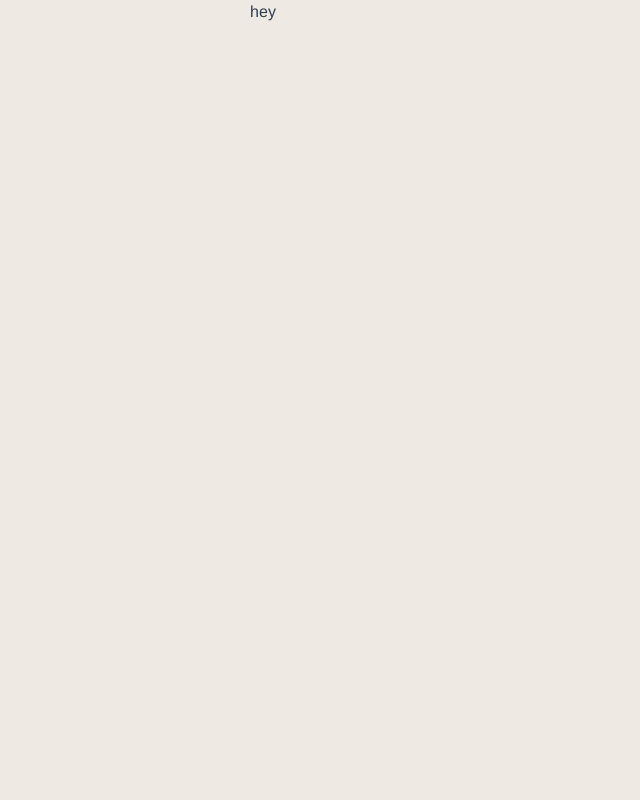
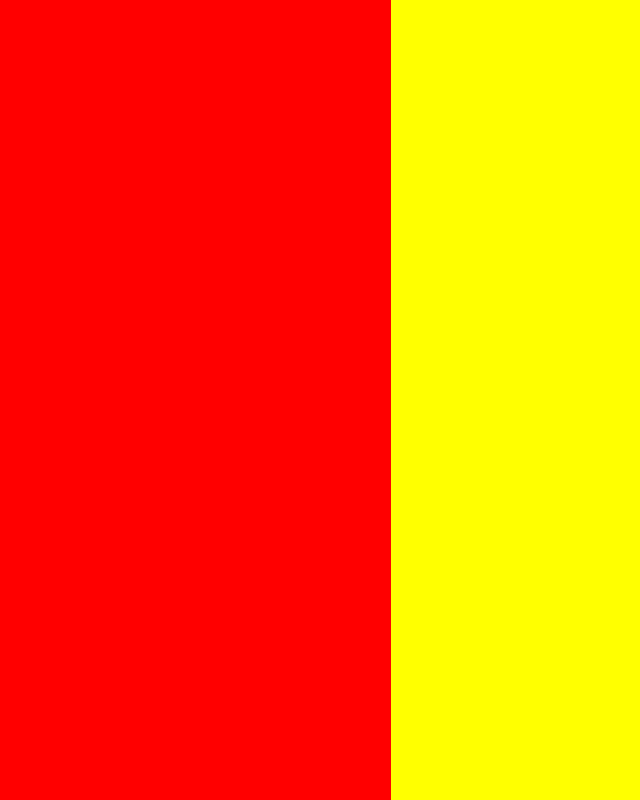
Before and after one commit to MiniManch/DomiArtAgain, a Vue app: page /painting/1 in a window 1280 px wide. Shown: the whole page, without its empty margins (377-1017 px from the left). Built offline with nearby package versions, Linux system fonts and the light colour scheme; a web font is replaced by a local one.

Commit message:
just starting the fucking component

```diff
--- a/src/components/Gallery/GalleryItem.vue
+++ b/src/components/Gallery/GalleryItem.vue
@@ -1,15 +1,51 @@
 <template>
-   <div>hey</div>
+    <div class="total-wrapper">
+        <div class="image"></div>
+        <div class="info"></div>
+    </div>
 </template>
 
 <script>
 import 'animate.css';
+import {getItemData} from '../../utils/utilFuncs.js'
 
 export default {
     name: 'GalleryItem',
+    data(){
+        return {
+            itemId: null,
+            itemData: null // Initialize itemData to store the data of the matched item
+        }
+    },
+    mounted(){
+        this.itemId = this.$router.currentRoute._rawValue.params.id;
+        this.itemData = getItemData('/data/GalleryImages.json',this.itemId);
+        },
+    // methods:{
+
+    // }
 }
 </script>
 
 <style scoped>
 @import url('https://fonts.googleapis.com/css2?family=Comfortaa:wght@300;400&display=swap');
+
+.total-wrapper{
+    width:100vw;
+    height:100vh;
+
+    display:flex;
+    flex-direction:row;
+    justify-content: center;
+}
+
+.image{
+    width:60%;
+    background-color: red;
+}
+
+.info{
+    width:40%;
+    background-color: yellow;
+}
 </style>
--- a/src/router/index.js
+++ b/src/router/index.js
@@ -3,7 +3,10 @@ import Home from '../components/Home/Home.vue';
 import GalleryItem from '../components/Gallery/GalleryItem.vue'; // Assuming you have a component for painting details
 
 const routes = [
-    { path: '/', component: Home},
+    { path: '/', component: Home,name: 'home'},
+    { path: '/about', component: Home,name: 'about'},
+    { path: '/contact', component: Home,name: 'contact'},
+    { path: '/gallery', component: Home,name: 'gallery'},
     { path: '/painting/:id', component: GalleryItem, name: 'painting-detail' }
 ];
 
--- a/src/utils/utilFuncs.js
+++ b/src/utils/utilFuncs.js
@@ -57,3 +57,21 @@ export function enableScroll() {
   window.removeEventListener('touchmove', preventDefault, wheelOpt);
   window.removeEventListener('keydown', preventDefaultForScrollKeys, false);
 }
+
+
+export function getItemData(url,id){
+  fetch(url)
+  .then((response) => response.json())
+  .then((json) => {
+      const item = json.find(item => item.id == id);
+      console.log(item,'item')
+      if (item) {
+          return item;
+      } else {
+          console.error(`Item with ID ${this.itemId} not found.`);
+      }
+  })
+  .catch((error) => {
+      console.error('Error fetching GalleryImages.json:', error);
+  });
+}
```
